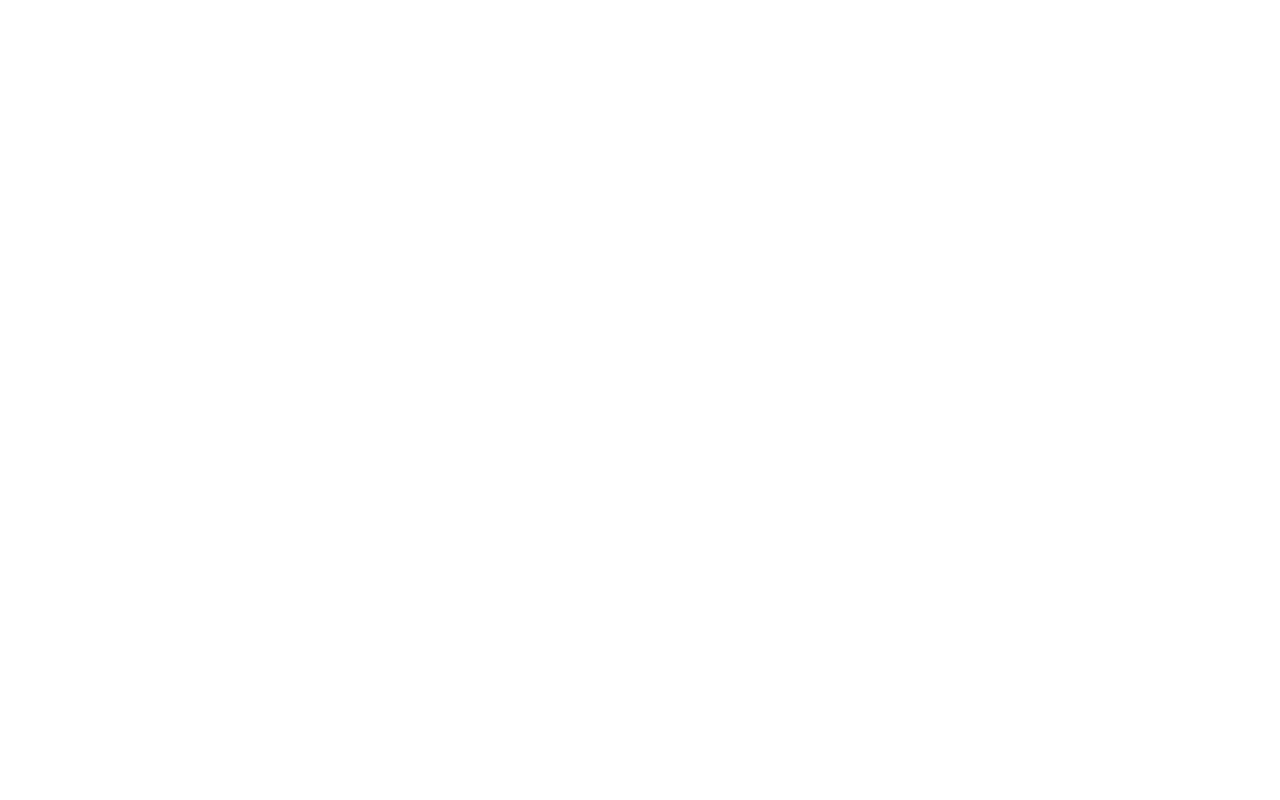
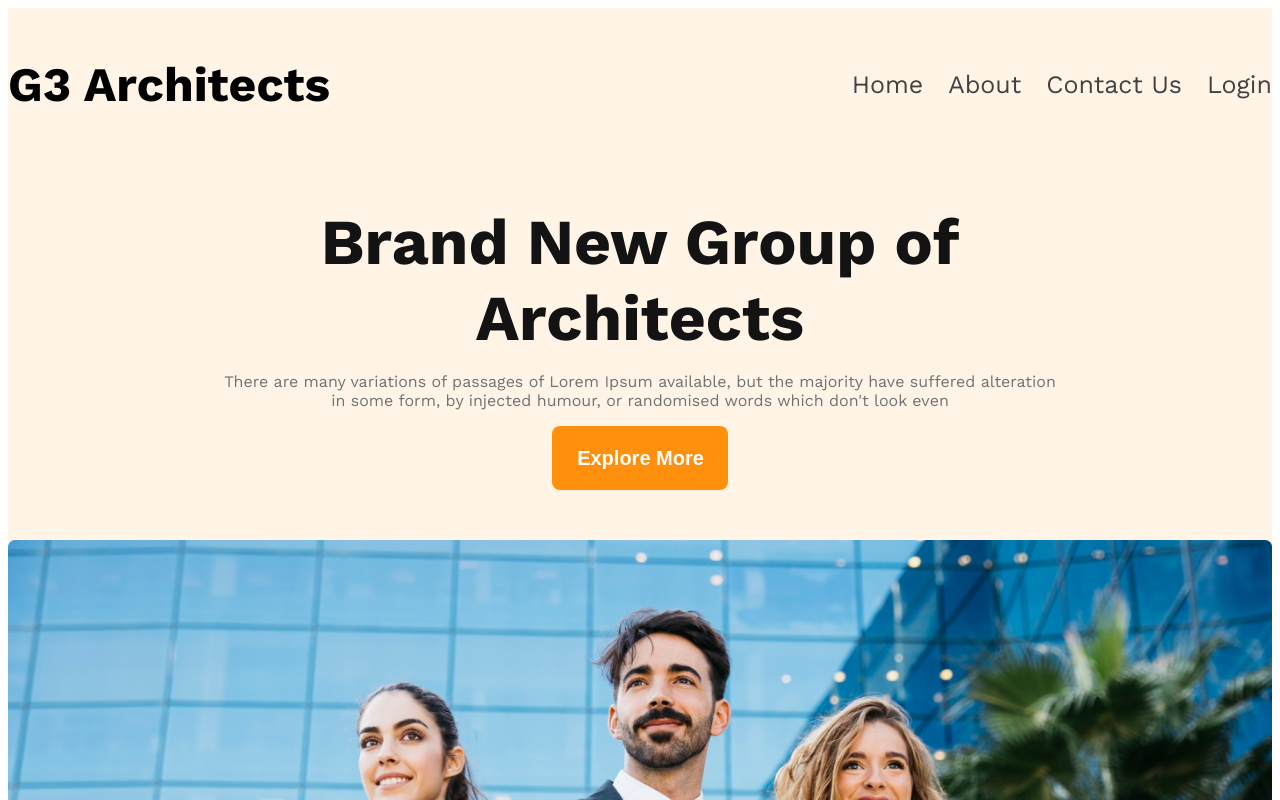
Before and after one commit to saimon885/G3-Architecs, a plain HTML site: page index.html in a window 1280 px wide. Shown: the top 800 px of the page. Drawn offline with nearby package versions, Linux system fonts and the light colour scheme.

Commit message:
first commit

```diff
--- a/index.html
+++ b/index.html
@@ -5,12 +5,31 @@
     <meta name="viewport" content="width=device-width, initial-scale=1.0">
     <title>G3-Architecs-Website</title>
     <link rel="stylesheet" href="styles/style.css">
+    <!-- google-font -->
+     <link rel="preconnect" href="https://fonts.googleapis.com">
+    <link rel="preconnect" href="https://fonts.gstatic.com" crossorigin>
+    <link href="https://fonts.googleapis.com/css2?family=Inter:ital,opsz,wght@0,14..32,100..900;1,14..32,100..900&family=Raleway:ital,wght@0,100..900;1,100..900&family=Work+Sans:ital,wght@0,100..900;1,100..900&display=swap" rel="stylesheet">
+    <!-- google-font-end -->
 </head>
-<body>
-    <header>
-        <nav class="nav">
-
+<body class="work-sans">
+    <header class="drk-light">
+        <nav class="navbar display-flex">
+            <h3 class="logo">G3 Architects</h3>
+            <ul class="nav-link display-flex">
+                <li class="nav-item "><a href="" class="dark-2">Home</a></li>
+                <li class="nav-item "><a href="" class="dark-2">About</a></li>
+                <li class="nav-item "><a href="" class="dark-2">Contact Us</a></li>
+                <li class="nav-item "><a href="" class="dark-2">Login</a></li>
+            </ul>
         </nav>
+        <div class="banner">
+            <div class="banner-all">
+            <h1 class="banner-title dark-1">Brand New Group of Architects</h1>
+            <p class="banner-details dark-3">There are many variations of passages of Lorem Ipsum available, but the majority have suffered alteration in some form, by injected humour, or randomised words which don't look even</p>
+            <button class="btn-primary">Explore More</button>
+            </div>
+            <img src="images/banner.png" alt="" class="banner-img">
+        </div>
     </header>
     <main>
 
--- a/styles/style.css
+++ b/styles/style.css
@@ -0,0 +1,95 @@
+.work-sans {
+  font-family: "Work Sans", sans-serif;
+  font-optical-sizing: auto;
+  font-style: normal;
+}
+
+/* seard style */
+/* display */
+.display-flex{
+    display: flex;
+}
+.dark-1{
+    color: #131313;
+}
+/* dark-02 */
+.dark-2{
+    color: #424242;
+}
+/* dark-03 */
+.dark-3{
+    color: #727272;
+}
+/* dark-light */
+.drk-light{
+    background-color: rgba(255, 144, 14, 0.1);
+}
+/* button-clr */
+.btn-primary{
+    border: none;
+    border-radius: 0.5rem;
+    font-size: 1.25rem;
+    background-color: #FF900E;
+    color: #FFFFFF;
+    padding: 21px 24px 20px 25px;
+    height: 64px;
+    font-weight: 600;
+    cursor: pointer;
+}
+
+/* header style */
+
+/* nav releated style */
+.logo{
+    font-size: 3rem;
+    font-weight: bold;
+}
+.navbar{
+    justify-content: space-between;
+    align-items: center;
+}
+
+.nav-item {
+    list-style: none;
+    margin-left: 25px;
+}
+.nav-link a{
+    text-decoration: none;
+    font-size: 25px;
+}
+.navbar,
+.banner{
+    max-width: 1440px;
+    margin: 0 auto;
+}
+/* banner-related style */
+.banner-all{
+    width: 850px;
+    text-align: center;
+    margin: 0 auto;
+    margin-bottom: 50px;
+
+}
+.banner-title{
+    font-size: 4rem;
+    font-weight: bold;
+    margin-bottom: 15px;
+}
+.banner-details{
+    font-size:1rem ;
+}
+.banner-img{
+    width: 100%;
+}
+/* Responsive-design  */
+@media screen and (max-width:576px) {
+    .navbar, .nav-link{
+        flex-direction: column;
+    }
+    .nav-link{
+        margin: 0;
+        padding: 0;
+        gap: 10px;
+        justify-content: center;
+    }
+}
```
